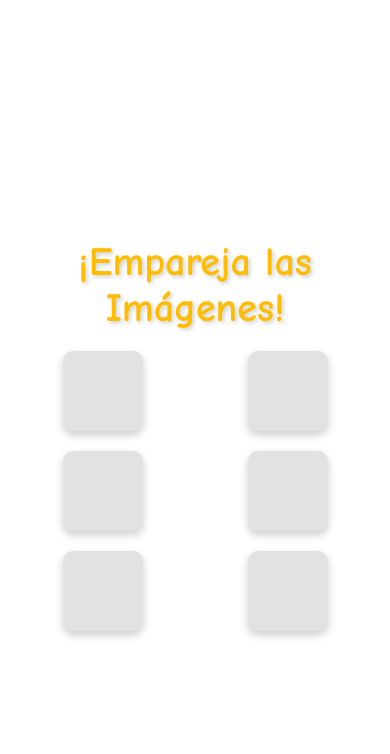
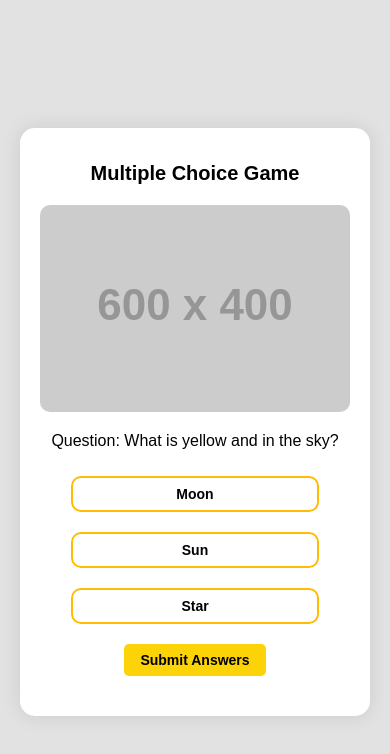
Before and after one commit to L3v145431/Juegogame.github.io, a plain HTML site: page index.html in a window 390 px wide. Drawn offline with nearby package versions, Linux system fonts and the light colour scheme; placeholder pictures from the web are drawn by us.

Commit message:
Update index.html

```diff
--- a/index.html
+++ b/index.html
@@ -1,295 +1,253 @@
 <!DOCTYPE html>
-<html lang="es">
+<html lang="en">
 <head>
     <meta charset="UTF-8">
     <meta name="viewport" content="width=device-width, initial-scale=1.0">
-    <title>Juego de Emparejamiento</title>
+    <title>Multiple Choice Game</title>
     <style>
         body {
-            font-family: 'Comic Sans MS', cursive, sans-serif;
+            font-family: 'Arial', sans-serif;
             display: flex;
             justify-content: center;
             align-items: center;
-            flex-direction: column;
-            background-color: #FFFFFF;
+            min-height: 100vh;
             margin: 0;
+            background-color: #E2E2E2;
+            color: #000000;
             padding: 20px;
-            min-height: 100vh;
             box-sizing: border-box;
         }
-
+        .game-container {
+            background-color: #FFFFFF;
+            padding: 20px;
+            border-radius: 15px;
+            box-shadow: 0 0 20px rgba(0, 0, 0, 0.1);
+            text-align: center;
+            width: 100%;
+            max-width: 600px;
+            position: relative;
+            overflow: hidden;
+        }
+        .question-container {
+            transition: transform 0.5s ease-in-out, opacity 0.5s ease-in-out;
+        }
+        .question-container.exit {
+            transform: translateX(-100%);
+            opacity: 0;
+        }
         h1 {
-            color: #FFBC00;
+            color: #000000;
             margin-bottom: 20px;
-            font-size: 2.5em;
-            text-shadow: 2px 2px 4px rgba(0, 0, 0, 0.2);
-            text-align: center;
+            font-size: 24px;
         }
-
-        .game-container {
+        .image-container {
             display: flex;
             justify-content: center;
-            gap: 20px;
-            width: 100%;
-            max-width: 600px;
+            margin-bottom: 20px;
         }
-
-        .column {
+        .image-container img {
+            max-width: 100%;
+            height: auto;
+            border-radius: 10px;
+        }
+        .options-container {
             display: flex;
             flex-direction: column;
-            gap: 20px;
-            flex: 1;
+            align-items: center;
+            width: 100%;
         }
-
-        .item {
-            width: 80px;
-            height: 80px;
-            background-color: #E2E2E2;
+        .option-button {
+            background-color: #FFFFFF;
+            border: 2px solid #FFBC00;
             border-radius: 10px;
-            display: flex;
-            justify-content: center;
-            align-items: center;
+            padding: 10px;
+            margin: 10px 0;
             cursor: pointer;
-            position: relative;
-            box-shadow: 0 4px 8px rgba(0, 0, 0, 0.2);
-            transition: transform 0.3s, background-color 0.3s;
-            flex-direction: column;
-            margin: 0 auto;
+            transition: background-color 0.3s, transform 0.2s;
+            width: 80%;
+            text-align: center;
+            font-size: 16px;
         }
-
-        .item:hover {
-            transform: scale(1.1);
+        .option-button:hover {
+            background-color: #FCD307;
+            transform: scale(1.02);
         }
-
-        .item img {
-            max-width: 60%;
-            max-height: 60%;
+        .option-button.selected {
+            background-color: #FCD307;
         }
-
-        .item-text {
-            font-size: 0.8em;
-            margin-top: 5px;
-            text-align: center;
-        }
-
-        .line {
-            position: absolute;
+        button {
             background-color: #FCD307;
-            height: 4px;
-            z-index: -1;
-            transform-origin: 0 0;
-        }
-
-        .matched {
-            background-color: #FFBC00;
-            color: white;
-            animation: bounce 0.5s;
-        }
-
-        .error:not(.matched) {
-            animation: shake 0.5s;
-        }
-
-        @keyframes bounce {
-            0%, 100% {
-                transform: scale(1);
-            }
-            50% {
-                transform: scale(1.2);
-            }
-        }
-
-        @keyframes shake {
-            0%, 100% {
-                transform: translateX(0);
-            }
-            20%, 60% {
-                transform: translateX(-10px);
-            }
-            40%, 80% {
-                transform: translateX(10px);
-            }
-        }
-
-        #celebration {
-            position: fixed;
-            top: 0;
-            left: 0;
-            width: 100%;
-            height: 100%;
-            display: none;
-            justify-content: center;
-            align-items: center;
-            background-color: rgba(0, 0, 0, 0.7);
-            z-index: 100;
-            color: white;
-            font-size: 3em;
-            flex-direction: column;
-        }
-
-        #play-again {
-            margin-top: 20px;
-            padding: 10px 20px;
-            font-size: 1em;
-            background-color: #FFBC00;
+            color: #000000;
             border: none;
             border-radius: 5px;
             cursor: pointer;
+            font-weight: bold;
+            padding: 10px 20px;
+            margin-top: 10px;
+            transition: background-color 0.3s;
+            font-size: 16px;
+        }
+        button:hover {
+            background-color: #FFBC00;
+        }
+        #feedback {
+            color: #000000;
+            font-weight: bold;
+            margin-top: 20px;
+            font-size: 18px;
+        }
+        .correct-word {
+            color: rgb(0, 190, 0);
+        }
+        .congratulations {
+            display: none;
+            text-align: center;
+            margin-top: 20px;
+            font-size: 24px;
+            color: #000000;
+            font-weight: bold;
+        }
+        @media (max-width: 480px) {
+            h1 {
+                font-size: 20px;
+            }
+            .option-button, button {
+                font-size: 14px;
+                padding: 8px 16px;
+            }
         }
     </style>
 </head>
 <body>
-    <h1>¡Empareja las Imágenes!</h1>
     <div class="game-container">
-        <div class="column" id="left-column">
-            <!-- Los elementos se cargarán dinámicamente -->
+        <h1>Multiple Choice Game</h1>
+        <div id="questionContainer" class="question-container">
+            <div class="image-container">
+                <img id="questionImage" src="https://via.placeholder.com/600x400/FFBC00/FFFFFF?text=Sunset" alt="Question Image" style="display: none;">
             </div>
-        <div class="column" id="right-column">
-            <!-- Los elementos se cargarán dinámicamente -->
+            <p id="questionText">Question: What is yellow and in the sky?</p>
+            <div class="options-container" id="optionsForm">
+                <!-- Options will be loaded here dynamically -->
+            </div>
+            <button type="button" onclick="checkAnswers()">Submit Answers</button>
+            <p id="feedback"></p>
+        </div>
+        <div id="congratulations" class="congratulations">
+            Congratulations! You have solved all the questions.
         </div>
     </div>
+    <canvas id="confetti-canvas" style="position: fixed; top: 0; left: 0; width: 100%; height: 100%; pointer-events: none; z-index: 100;"></canvas>
+    <script src="https://cdn.jsdelivr.net/npm/canvas-confetti@1.5.1/dist/confetti.browser.min.js"></script>
+    <script>
+        let questions = JSON.parse(localStorage.getItem('questions')) || [
+            {
+                questionText: "What is yellow and in the sky?",
+                questionImage: "https://via.placeholder.com/600x400/FFBC00/FFFFFF?text=Sunset",
+                options: [
+                    { text: "Moon", correct: false },
+                    { text: "Sun", correct: true },
+                    { text: "Star", correct: false }
+                ]
+            },
+            {
+                questionText: "What is the capital of France?",
+                questionImage: "https://via.placeholder.com/600x400/FFBC00/FFFFFF?text=Paris",
+                options: [
+                    { text: "London", correct: false },
+                    { text: "Paris", correct: true },
+                    { text: "Berlin", correct: false }
+                ]
+            }
+        ];
+        let currentQuestionIndex = 0;
+        let selectedOptions = [];
+        let confettiInterval;
 
-    <div id="celebration">
-        ¡Felicidades! ¡Has ganado!
-        <button id="play-again">Jugar otra vez</button>
-    </div>
+        function loadQuestion(index) {
+            const question = questions[index];
+            const questionContainer = document.getElementById('questionContainer');
+            const congratulationsDiv = document.getElementById('congratulations');
+            congratulationsDiv.style.display = 'none';
 
-    <script src="https://cdn.jsdelivr.net/npm/canvas-confetti@1.4.0/dist/confetti.browser.min.js"></script>
-    <script>
-        function loadSettings() {
-            const bgColor = localStorage.getItem('bgColor') || '#FFFFFF';
-            const numSquares = parseInt(localStorage.getItem('numSquares')) || 3;
+            if (question) {
+                document.getElementById('questionText').textContent = 'Question: ' + question.questionText;
+                document.getElementById('feedback').textContent = '';
+                selectedOptions = [];
 
-            document.body.style.backgroundColor = bgColor;
-
-            const leftColumn = document.getElementById('left-column');
-            const rightColumn = document.getElementById('right-column');
-
-            leftColumn.innerHTML = '';
-            rightColumn.innerHTML = '';
-
-            const leftItems = [];
-            const rightItems = [];
-
-            for (let i = 1; i <= numSquares; i++) {
-                const imageSrc = localStorage.getItem(`image${i}`);
-                const text = localStorage.getItem(`text${i}`) || '';
-                leftItems.push({ value: i.toString(), image: imageSrc, text: text });
-                rightItems.push({ value: i.toString(), image: imageSrc, text: text });
+                if (question.questionImage) {
+                    document.getElementById('questionImage').src = question.questionImage;
+                    document.getElementById('questionImage').style.display = 'block';
+                } else {
+                    document.getElementById('questionImage').style.display = 'none';
                 }
 
-            rightItems.sort(() => Math.random() - 0.5);
+                const optionsContainer = document.getElementById('optionsForm');
+                optionsContainer.innerHTML = '';
 
-            leftItems.forEach(item => {
-                const itemElement = document.createElement('div');
-                itemElement.className = 'item';
-                itemElement.dataset.value = item.value;
-                itemElement.innerHTML = `
-                    ${item.image ? `<img src="${item.image}" alt="Item ${item.value}">` : ''}
-                    <div class="item-text">${item.text}</div>
-                `;
-                leftColumn.appendChild(itemElement);
+                question.options.forEach((option, i) => {
+                    const button = document.createElement('button');
+                    button.className = 'option-button';
+                    button.textContent = option.text;
+                    button.onclick = function() {
+                        if (selectedOptions.includes(option.text)) {
+                            selectedOptions = selectedOptions.filter(item => item !== option.text);
+                            button.classList.remove('selected');
+                        } else {
+                            selectedOptions.push(option.text);
+                            button.classList.add('selected');
+                        }
+                    };
+                    optionsContainer.appendChild(button);
                 });
 
-            rightItems.forEach(item => {
-                const itemElement = document.createElement('div');
-                itemElement.className = 'item';
-                itemElement.dataset.value = item.value;
-                itemElement.innerHTML = `
-                    ${item.image ? `<img src="${item.image}" alt="Item ${item.value}">` : ''}
-                    <div class="item-text">${item.text}</div>
-                `;
-                rightColumn.appendChild(itemElement);
-            });
-
-            setupGame();
+                questionContainer.classList.remove('exit');
+                void questionContainer.offsetWidth;
+            }
         }
 
-        function setupGame() {
-            const leftItems = document.querySelectorAll('#left-column .item');
-            const rightItems = document.querySelectorAll('#right-column .item');
-            let matchedPairs = 0;
-            let activeLines = [];
+        function checkAnswers() {
+            const question = questions[currentQuestionIndex];
+            const correctOptions = question.options.filter(option => option.correct).map(option => option.text);
 
-            let activeLine = null;
-            let startItem = null;
-
-            leftItems.forEach(item => {
-                item.addEventListener('mousedown', function(e) {
-                    startItem = item;
-                    const rect = startItem.getBoundingClientRect();
-                    activeLine = document.createElement('div');
-                    activeLine.className = 'line';
-                    activeLine.style.left = (rect.left + rect.width / 2) + 'px';
-                    activeLine.style.top = (rect.top + rect.height / 2) + 'px';
-                    activeLine.style.width = '0px';
-                    document.body.appendChild(activeLine);
-                    e.preventDefault();
-                });
-            });
-
-            document.addEventListener('mousemove', function(e) {
-                if (startItem && activeLine) {
-                    const startRect = startItem.getBoundingClientRect();
-                    const dx = e.clientX - (startRect.left + startRect.width / 2);
-                    const dy = e.clientY - (startRect.top + startRect.height / 2);
-                    const distance = Math.sqrt(dx * dx + dy * dy);
-
-                    activeLine.style.width = distance + 'px';
-                    activeLine.style.transform = `rotate(${Math.atan2(dy, dx)}rad)`;
+            if (JSON.stringify(selectedOptions.sort()) === JSON.stringify(correctOptions.sort())) {
+                document.getElementById('feedback').innerHTML = '<span class="correct-word">Correct!</span>';
+                setTimeout(() => {
+                    currentQuestionIndex++;
+                    if (currentQuestionIndex < questions.length) {
+                        loadQuestion(currentQuestionIndex);
+                    } else {
+                        document.getElementById('feedback').textContent = '';
+                        document.getElementById('congratulations').style.display = 'block';
+                        startConfetti();
                     }
-            });
-
-            rightItems.forEach(item => {
-                item.addEventListener('mouseup', function(e) {
-                    if (startItem && activeLine) {
-                        if (startItem.dataset.value === item.dataset.value) {
-                            startItem.classList.add('matched');
-                            item.classList.add('matched');
-                            matchedPairs++;
-                            activeLines.push(activeLine);
-                            if (matchedPairs === leftItems.length) {
-                                celebrate();
+                }, 1000);
+            } else {
+                document.getElementById('feedback').textContent = 'Incorrect. Try again.';
             }
-                        } else {
-                            startItem.classList.add('error');
-                            item.classList.add('error');
-                            setTimeout(() => {
-                                startItem.classList.remove('error');
-                                item.classList.remove('error');
-                            }, 500);
-                            activeLine.remove();
-                        }
-                        activeLine = null;
-                        startItem = null;
-                    }
-                });
-            });
-
-            document.addEventListener('mouseup', function() {
-                if (activeLine && !activeLines.includes(activeLine)) {
-                    activeLine.remove();
-                }
-                activeLine = null;
-                startItem = null;
-            });
         }
 
-        function celebrate() {
-            const celebration = document.getElementById('celebration');
-            celebration.style.display = 'flex';
-            confetti({
+        function startConfetti() {
+            const canvas = document.getElementById('confetti-canvas');
+            const myConfetti = confetti.create(canvas, { resize: true, useWorker: true });
+            confettiInterval = setInterval(() => {
+                myConfetti({
                     particleCount: 100,
                     spread: 70,
                     origin: { y: 0.6 }
                 });
-
-            document.getElementById('play-again').addEventListener('click', function() {
-                location.reload();
-            });
+            }, 1000);
+            setTimeout(stopConfetti, 5000);
         }
 
-        window.onload = loadSettings;
+        function stopConfetti() {
+            clearInterval(confettiInterval);
+        }
+
+        document.addEventListener('DOMContentLoaded', function() {
+            if (questions.length > 0) {
+                loadQuestion(currentQuestionIndex);
+            }
+        });
     </script>
 </body>
 </html>
```
Lines whose indentation alone changed are shown as unchanged.
